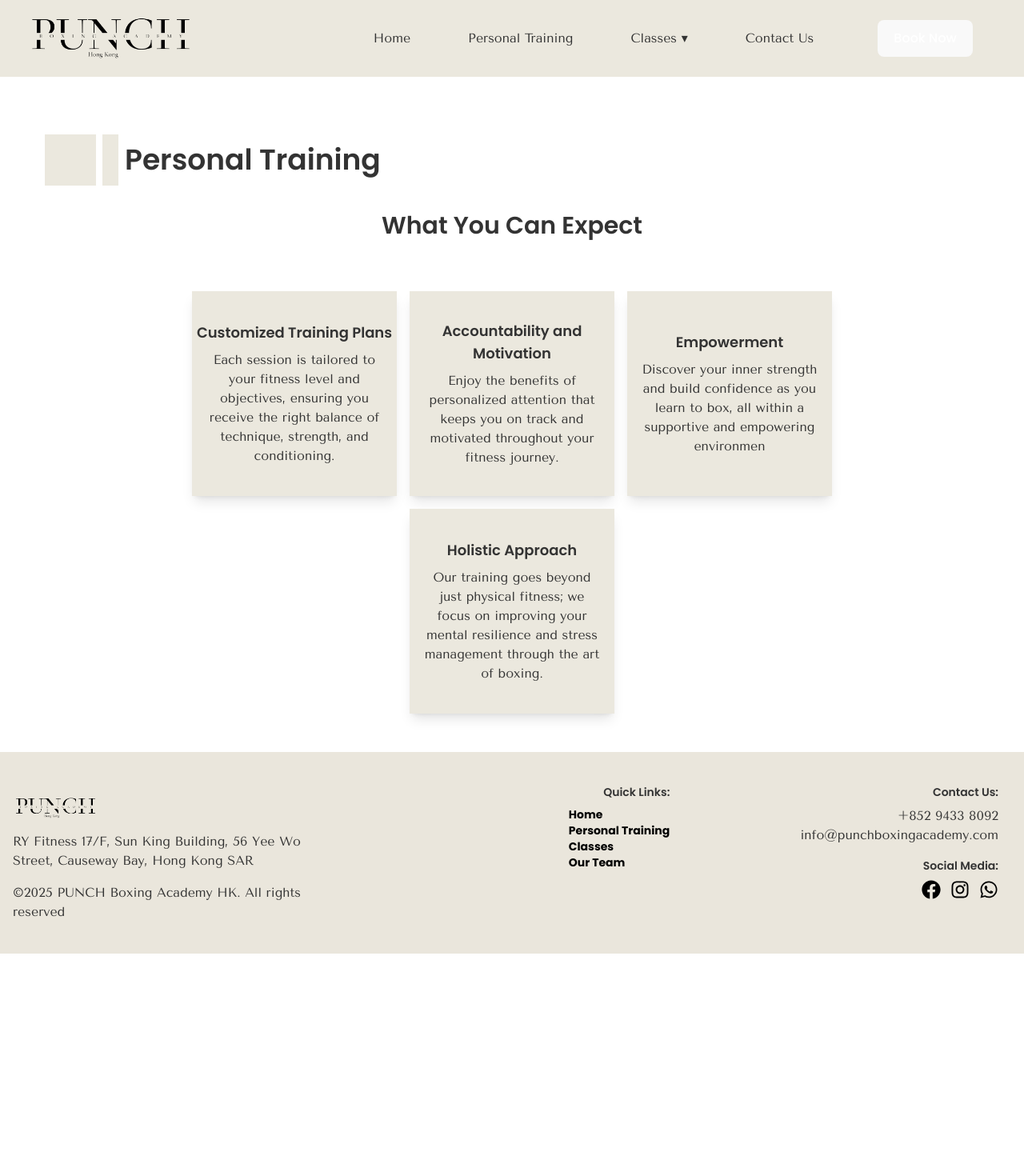
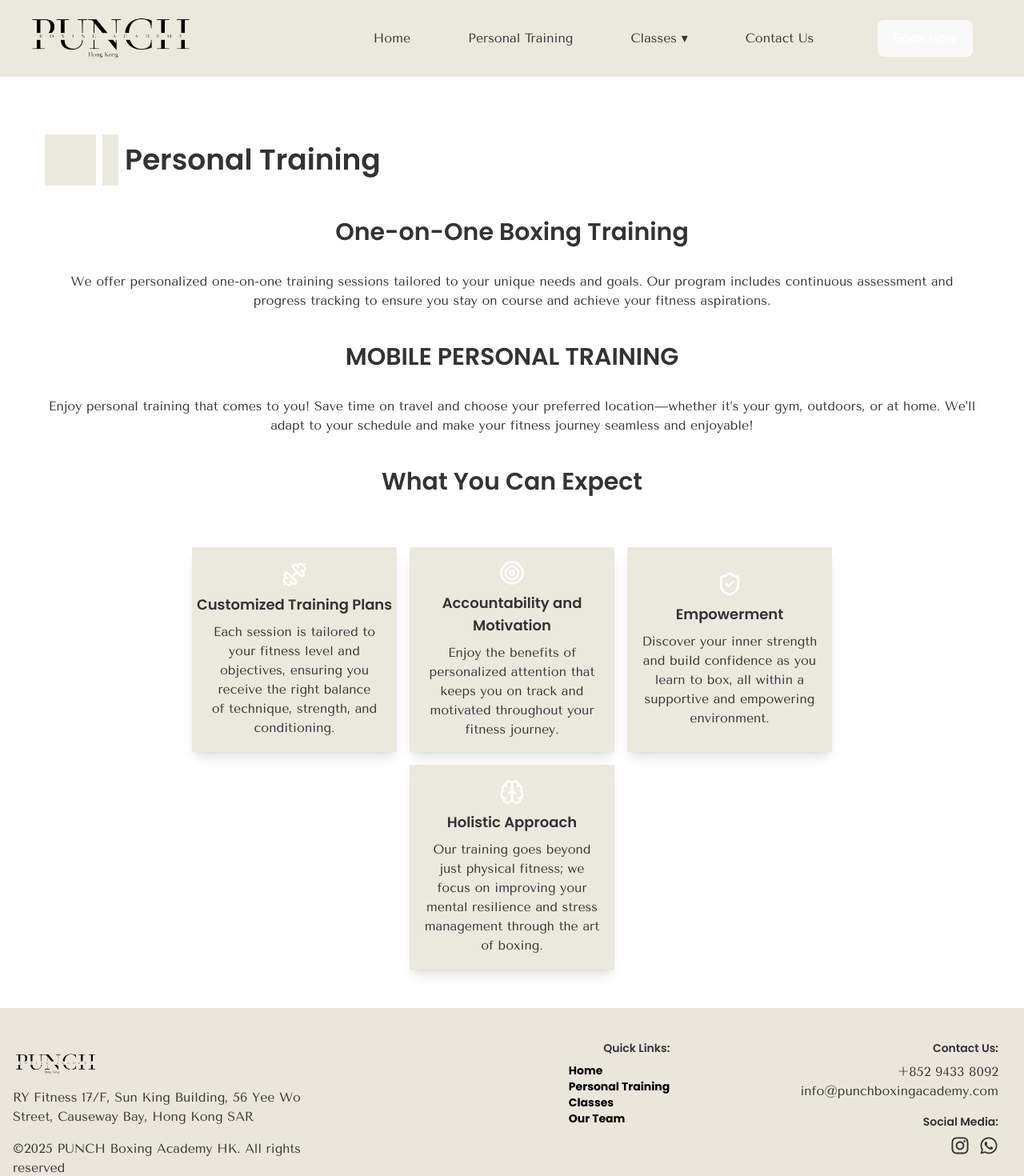
Before and after one commit to csolatorio/punch-website, a React (Vite) app: page /personal-training in a window 1280 px wide. Shown: the top 1470 px of the page at 80% size. Before the commit the page ends 1192 px from the top, so only its background shows below. Built offline with nearby package versions, Linux system fonts and the light colour scheme.

Commit message:
updated homepage

```diff
--- a/src/components/contact-gym.tsx
+++ b/src/components/contact-gym.tsx
@@ -1,5 +1,5 @@
 import { useState } from "react";
-import ImageRY from "../assets/ry-fitness.jpg";
+// import ImageRY from "../assets/ry-fitness.jpg";
 
 const ContactGym = () => {
   const [formData, setFormData] = useState({
@@ -85,11 +85,15 @@
       </div>
 
       <div className="max-w-7xl mx-auto p-8 ml-20">
-        <img
-          src={ImageRY}
-          alt="Happy Valley Location"
-          className="w-100 h-auto mt-4"
-        />
+        <iframe
+          src="https://www.google.com/maps/embed?pb=!1m18!1m12!1m3!1d3691.960529717415!2d114.18341141171337!3d22.279484943563396!2m3!1f0!2f0!3f0!3m2!1i1024!2i768!4f13.1!3m3!1m2!1s0x340400fe187d75cf%3A0x1c2bf7df77309566!2zUlkgRml0bmVzc-WBpei6q-S4reW_gw!5e0!3m2!1sen!2sph!4v1743132484338!5m2!1sen!2sph"
+          width="430"
+          height="300"
+          style={{ border: 0 }}
+          allowFullScreen={true}
+          loading="lazy"
+          referrerPolicy="no-referrer-when-downgrade"
+        ></iframe>
       </div>
     </div>
   );
--- a/src/components/footer.tsx
+++ b/src/components/footer.tsx
@@ -1,4 +1,4 @@
-import { FaFacebook, FaInstagram, FaWhatsapp } from "react-icons/fa";
+import { FaInstagram, FaWhatsapp } from "react-icons/fa";
 import Logo from "../assets/logo.png";
 
 export default function Footer() {
@@ -31,9 +31,22 @@
         <p>info@punchboxingacademy.com</p>
         <h2 className="font-bold mt-4">Social Media:</h2>
         <div className="flex justify-center gap-3 mt-2">
-          <FaFacebook className="text-2xl" />
-          <FaInstagram className="text-2xl" />
-          <FaWhatsapp className="text-2xl" />
+          {/* <FaFacebook className="text-2xl" /> */}
+          <a
+            href="https://www.instagram.com/punchboxingacademy.hk/"
+            target="_blank"
+            rel="noopener noreferrer"
+          >
+            <FaInstagram className="text-2xl" />
+          </a>
+
+          <a
+            href="https://wa.me/85294338092"
+            target="_blank"
+            rel="noopener noreferrer"
+          >
+            <FaWhatsapp className="text-2xl" />
+          </a>
         </div>
       </div>
     </footer>
--- a/src/components/hero-page.tsx
+++ b/src/components/hero-page.tsx
@@ -18,7 +18,7 @@
             A Boxing Workout That Hits Different
           </h1>
           <p
-            className="text-lg md:text-base sm:text-sm mb-8 leading-relaxed"
+            className="text-xl md:text-base sm:text-sm mb-8 leading-relaxed"
             style={{ color: "white" }}
           >
             The perfect blend of boxing techniques and full-body fitness crafted
--- a/src/components/home-page.tsx
+++ b/src/components/home-page.tsx
@@ -6,7 +6,7 @@
 // import CorporateWellness from "./corporate-wellness";
 import AboutUs from "./about-us";
 import CTABanner from "./ctabanner";
-import PromoPage from "./promo-page";
+// import PromoPage from "./promo-page";
 import ContactGym from "./contact-gym";
 import Locations from "./locations";
 
@@ -20,7 +20,7 @@
       <WelcomePage />
       <BoxingPromo />
       <AboutUs />
-      <PromoPage />
+
       <Locations />
       <CTABanner />
       <ContactGym />
@@ -29,7 +29,7 @@
       {/* /* <OfferPage />
       <CorporateWellness />
       <AboutUs />
-
+     <PromoPage />
 
        */}
       <Footer />
--- a/src/components/locations.tsx
+++ b/src/components/locations.tsx
@@ -1,6 +1,6 @@
 // import { useState } from "react";
 import ImageValley from "../assets/happy-valley.jpg";
-// import ImageRY from "../assets/ry-fitness.jpg";
+import ImageRY from "../assets/ry-fitness.jpg";
 
 const Locations = () => {
   return (
@@ -14,11 +14,11 @@
           </div>
           {/* <h2 className="text-3xl md:text-4xl font-bold">Our Locations</h2> */}
           <p className="text-3xl md:text-3xl font-bold mt-10">
-            Happy Valley Recreation Ground Location, The Hong Kong Jockey Club
-            Headquarters, Sports Rd, Happy Valley, Hong Kong
+            RY Fitness 17/F, Sun King Building, 56 Yee Wo Street, Causeway Bay,
+            Hong Kong SAR
           </p>
           <img
-            src={ImageValley}
+            src={ImageRY}
             alt="Happy Valley Location"
             className="w-full h-auto mt-4"
           />
@@ -28,18 +28,14 @@
       <section className="bg-white text-black py-12 px-8 text-center w-full md:w-1/2">
         <div className="max-w-7xl mx-auto p-6">
           <p className="text-3xl md:text-3xl font-bold mt-20 md:mt-20 mb-9">
-            RY Fitness 17/F, Sun King Building, 56 Yee Wo Street, Causeway Bay,
-            Hong Kong SAR
+            Happy Valley Recreation Ground Location, The Hong Kong Jockey Club
+            Headquarters, Sports Rd, Happy Valley, Hong Kong
           </p>
-          <iframe
-            src="https://www.google.com/maps/embed?pb=!1m18!1m12!1m3!1d3691.960529717415!2d114.18341141171337!3d22.279484943563396!2m3!1f0!2f0!3f0!3m2!1i1024!2i768!4f13.1!3m3!1m2!1s0x340400fe187d75cf%3A0x1c2bf7df77309566!2zUlkgRml0bmVzc-WBpei6q-S4reW_gw!5e0!3m2!1sen!2sph!4v1743132484338!5m2!1sen!2sph"
-            width="430"
-            height="300"
-            style={{ border: 0 }}
-            allowFullScreen={true}
-            loading="lazy"
-            referrerPolicy="no-referrer-when-downgrade"
-          ></iframe>
+          <img
+            src={ImageValley}
+            alt="Happy Valley Location"
+            className="w-100 h-auto mt-4"
+          />
         </div>
       </section>
     </div>
--- a/src/components/personal-training.tsx
+++ b/src/components/personal-training.tsx
@@ -1,5 +1,6 @@
 import Navbar from "./navbar";
 import Footer from "./footer";
+import { Dumbbell, Target, ShieldCheck, Brain } from "lucide-react";
 
 export default function PersonalTraining() {
   return (
@@ -14,15 +15,24 @@
               Personal Training
             </h2>
           </div>
-          {/* <h2 className="text-3xl md:text-3xl font-bold mb-5 mt-5 text-left">
-            Transform Your Workplace with Corporate Boxing Classes at Punch!
+          <h2 className="text-3xl md:text-3xl font-bold mt-10">
+            One-on-One Boxing Training
           </h2>
-          <p className="text-gray-600 mb-6 text-lg md:text-base text-left">
-            Revitalize your organization with our Corporate Boxing Classes at
-            Punch! Tailored for companies aiming to enhance their employee
-            wellness and benefit programs, our group classes offer a unique and
-            effective way to improve both physical fitness and mental health.
-          </p> */}
+          <p className="text-gray-600 mb-10 mt-8 text-lg md:text-base text-center">
+            We offer personalized one-on-one training sessions tailored to your
+            unique needs and goals. Our program includes continuous assessment
+            and progress tracking to ensure you stay on course and achieve your
+            fitness aspirations.
+          </p>
+          <h2 className="text-3xl md:text-3xl font-bold mt-10">
+            MOBILE PERSONAL TRAINING
+          </h2>
+          <p className="text-gray-600 mb-10 mt-8 text-lg md:text-base text-center">
+            Enjoy personal training that comes to you! Save time on travel and
+            choose your preferred location—whether it’s your gym, outdoors, or
+            at home. We’ll adapt to your schedule and make your fitness journey
+            seamless and enjoyable!
+          </p>
           <h2 className="text-3xl md:text-3xl font-bold mt-8 ">
             What You Can Expect
           </h2>
@@ -31,10 +41,11 @@
         <div className="flex flex-wrap justify-center gap-8 mt-10 md:gap-4 md:w-[80%] mx-auto">
           {/* Card 1 */}
           <div className="relative w-64 h-64 bg-[#EBE8DE] bg-opacity-50 text-white flex flex-col justify-center items-center shadow-lg">
+            <Dumbbell className="w-8 h-8 mb-2" />
             <h2 className="font-bold text-lg relative">
               Customized Training Plans
             </h2>
-            <p className="text-sm relative text-center px-4 mt-2">
+            <p className="text-sm relative text-center px-6 mt-2">
               Each session is tailored to your fitness level and objectives,
               ensuring you receive the right balance of technique, strength, and
               conditioning.
@@ -43,6 +54,7 @@
 
           {/* Card 2 */}
           <div className="relative w-64 h-64 bg-[#EBE8DE] bg-opacity-50 text-white flex flex-col justify-center items-center shadow-lg">
+            <Target className="w-8 h-8 mb-2" />
             <h2 className="font-bold text-lg relative">
               Accountability and Motivation
             </h2>
@@ -51,17 +63,20 @@
               track and motivated throughout your fitness journey.
             </p>
           </div>
+
           {/* Card 3 */}
           <div className="relative w-64 h-64 bg-[#EBE8DE] bg-opacity-50 text-white flex flex-col justify-center items-center shadow-lg">
+            <ShieldCheck className="w-8 h-8 mb-2" />
             <h2 className="font-bold text-lg relative">Empowerment</h2>
             <p className="text-sm relative text-center px-4 mt-2">
               Discover your inner strength and build confidence as you learn to
-              box, all within a supportive and empowering environmen
+              box, all within a supportive and empowering environment.
             </p>
           </div>
 
           {/* Card 4 */}
           <div className="relative w-64 h-64 bg-[#EBE8DE] bg-opacity-50 text-white flex flex-col justify-center items-center shadow-lg">
+            <Brain className="w-8 h-8 mb-2" />
             <h2 className="font-bold text-lg relative">Holistic Approach</h2>
             <p className="text-sm relative text-center px-4 mt-2">
               Our training goes beyond just physical fitness; we focus on
--- a/src/components/welcome-section.tsx
+++ b/src/components/welcome-section.tsx
@@ -1,7 +1,7 @@
 const WelcomePage = () => {
   return (
     <div className="relative w-full text-white px-4 sm:px-6 lg:px-8">
-      <section className="flex items-center justify-center min-h-[30vh] mb-40">
+      <section className="flex items-center justify-center min-h-[30vh] mb-15">
         <div className="relative max-w-6xl text-[#1E1E1E] text-center">
           <h1 className="text-4xl sm:text-5xl md:text-6xl lg:text-7xl font-semibold mb-6 sm:mb-8 md:mb-10">
             Welcome to Punch Boxing Academy!
```
